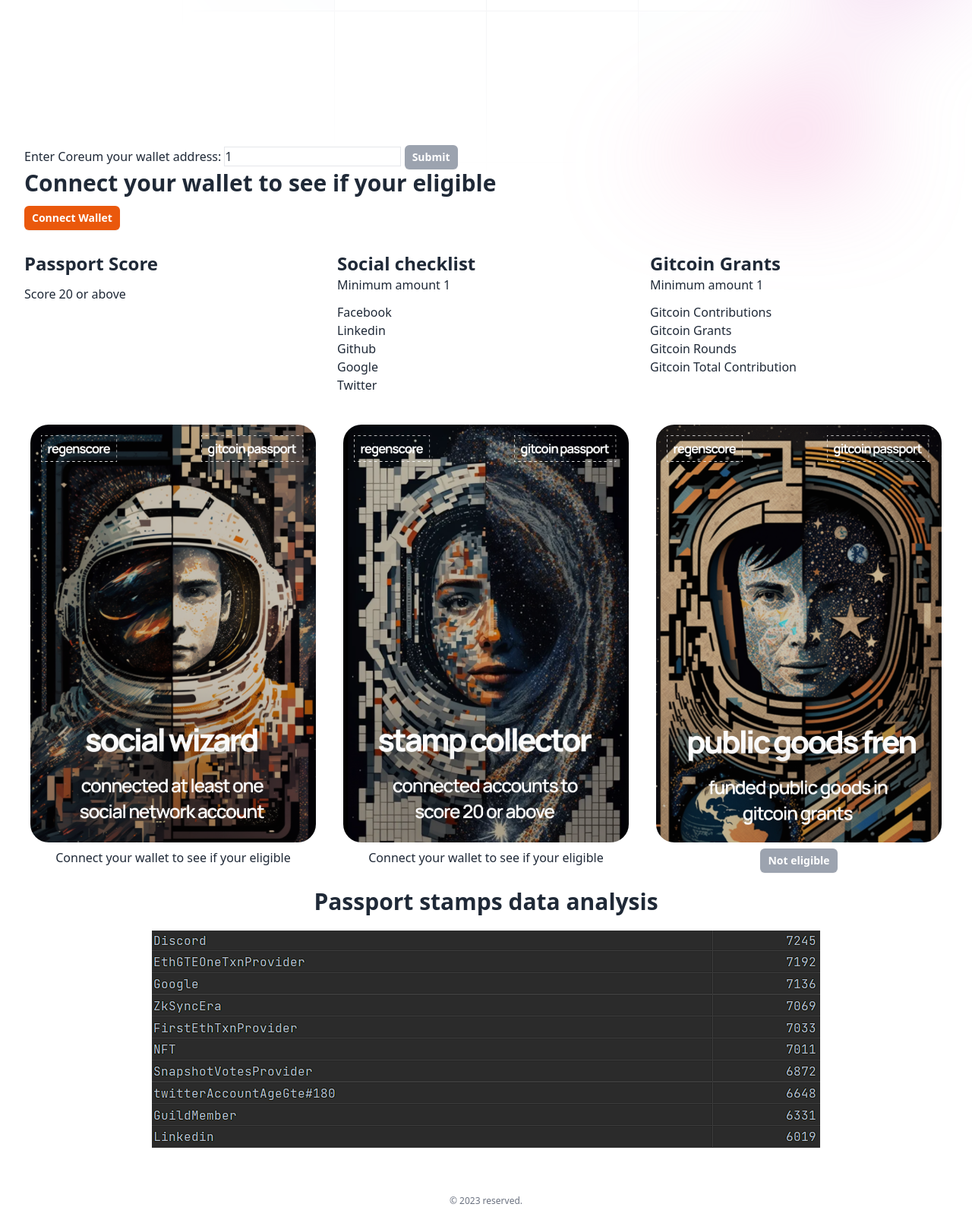
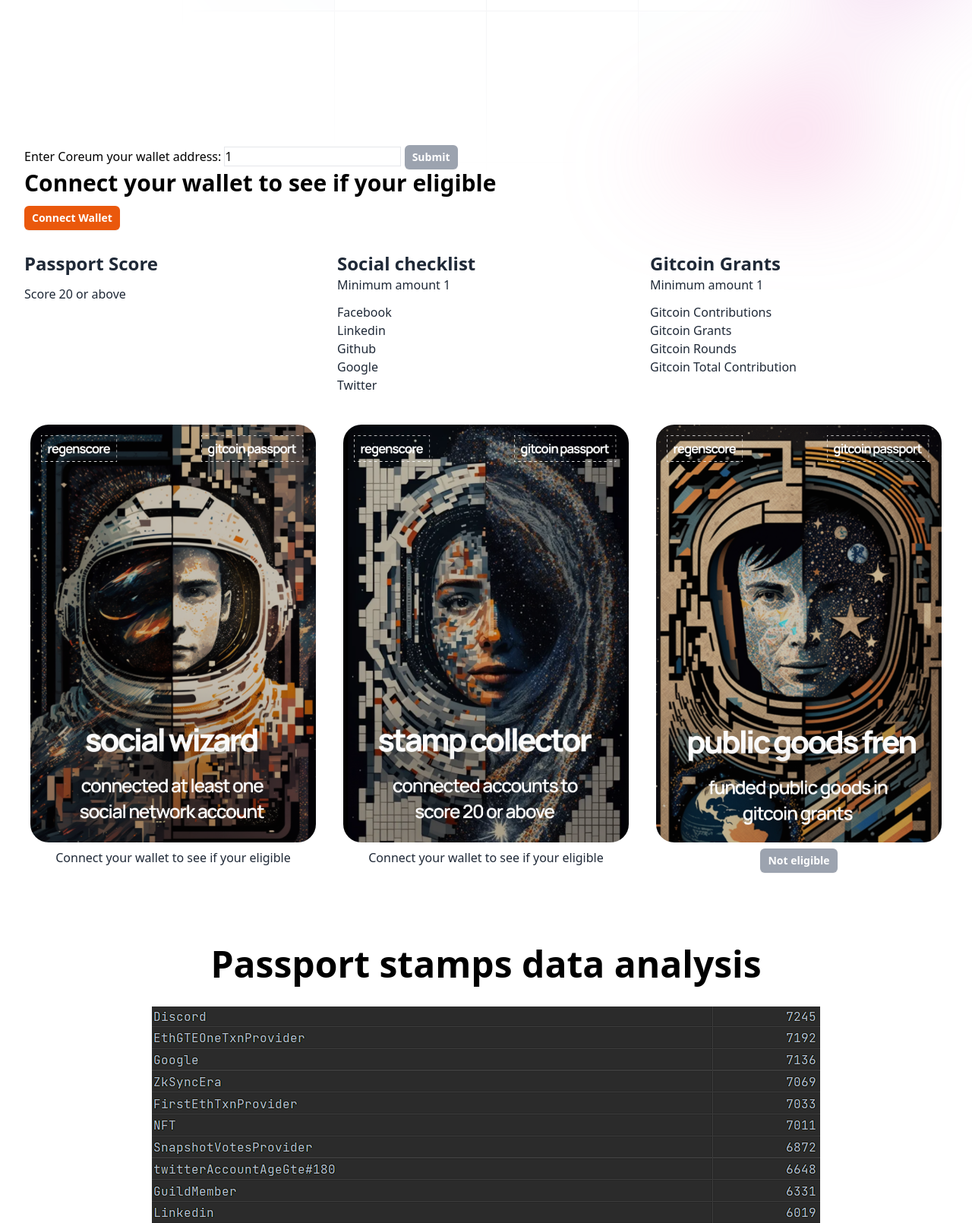
Before and after one commit to MosaicFun/hackathon-permissionless-frontend, a PHP site: page /mintnft/?walletAddress=1 in a window 1280 px wide. Shown: the part 785-2395 px from the top of the page at 76% size. Before the commit the page ends 2370 px from the top, so only its background shows below. Run offline with PHP 8.4, Linux system fonts and the light colour scheme; some libraries are stand-ins or nearby versions.

Commit message:
Update index.php

```diff
--- a/index.php
+++ b/index.php
@@ -365,7 +365,7 @@ $walletAddress = $_GET['walletAddress'];
 
     <div class="mt-32 sm:mt-40 xl:mx-auto xl:max-w-7xl xl:px-8">
       <div class="grid grid-cols-12 gap-5">
-        <div class="col-span-12">
+        <div class="col-span-12 text-black">
           <form id="walletAddressForm">
             <label for="walletAddress">Enter Coreum your wallet address:</label>
             <input type="text" id="walletAddress" name="walletAddress" class="border"
@@ -420,7 +420,7 @@ $walletAddress = $_GET['walletAddress'];
     </div>
 
     <!-- Image section -->
-    <div class="pt-10 xl:mx-auto xl:max-w-7xl xl:px-8">
+    <div class="pt-10 xl:mx-auto xl:max-w-7xl xl:px-8 ">
       <div class="grid grid-cols-3  gap-5">
         <div class="col px-2">
           <img
@@ -455,7 +455,7 @@ $walletAddress = $_GET['walletAddress'];
 
 
     <div class="text-center">
-      <h2 class="text-3xl font-bold py-5">Passport stamps data analysis </h2>
+      <h2 class="text-5xl font-bold pb-8 pt-24 text-black">Passport stamps data analysis </h2>
       <img class="mx-auto" src="img/img.png">
     </div>
 
```
